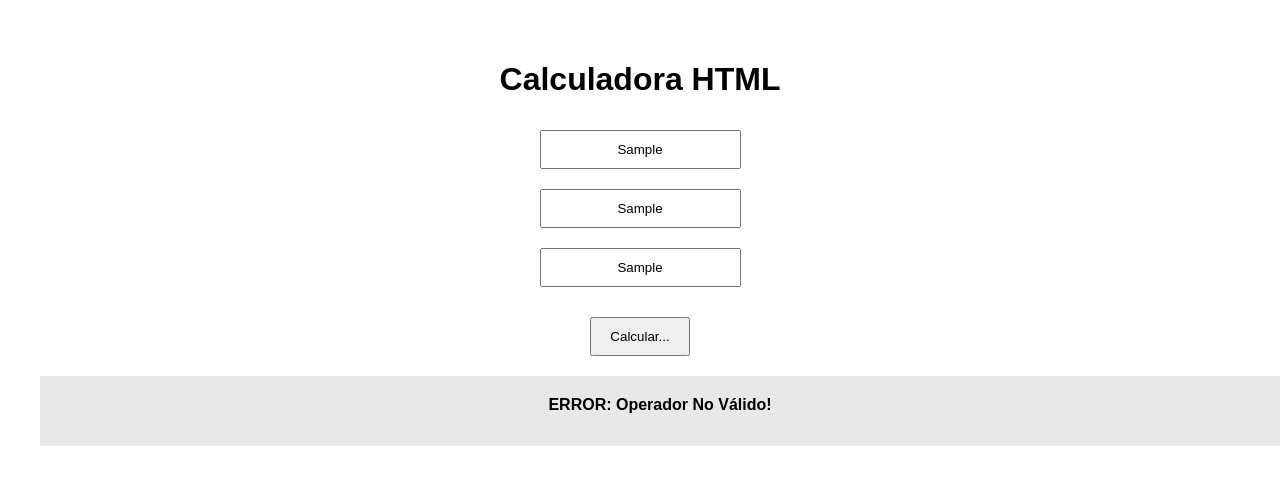
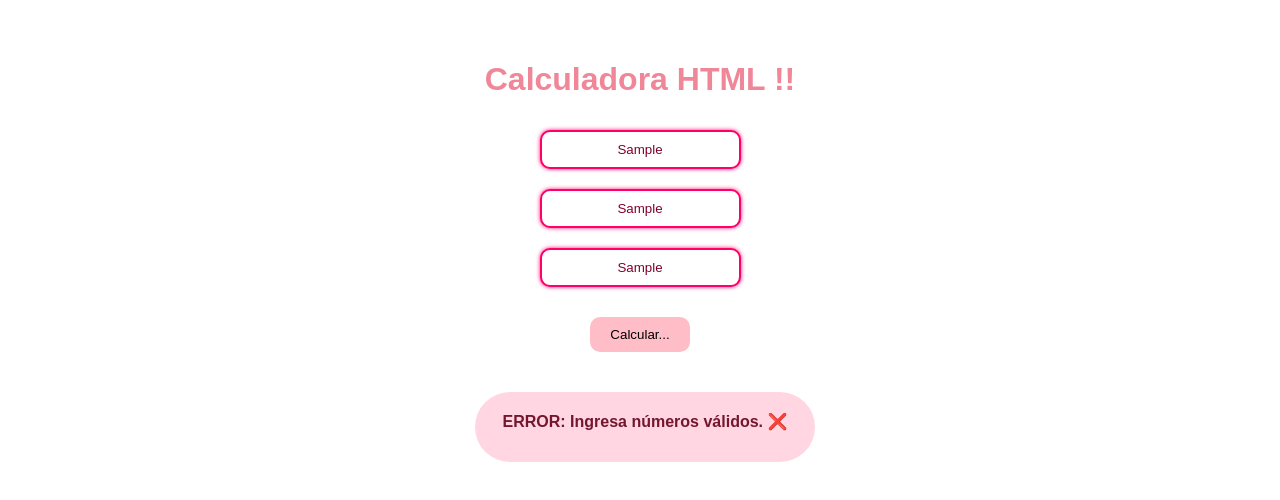
Before and after one commit to Nattalic/TALLER-DE-JAVASCRIPT, a plain HTML site: page index.html in a window 1280 px wide. Both pictures are taken after typing "Sample", "Sample", "Sample" into the empty fields and a click on the button "Calcular...". Drawn offline with Linux system fonts and the light colour scheme.

Commit message:
se agregaron colores

```diff
--- a/index.html
+++ b/index.html
@@ -10,12 +10,12 @@
 
 <body>
     <div class="general">
-        <h1>Calculadora HTML</h1>
+        <h1>Calculadora HTML !!</h1>
 
         <!--------------OPERADORES------------>
 
         <div class="input"><input type="text" id="operador1" placeholder="Operador 1"></div>
-        <div class="input"><input type="text" id="operadores" placeholder="+,-,*,/"></div>
+        <div class="input"><input type="text" id="operadores" placeholder="+ , - , *, / , ** , %"></div>
         <div class="input"><input type="text" id="operador2" placeholder="Operador 2"></div>
 
         <!-------------- BOTON------------>
--- a/script.js
+++ b/script.js
@@ -1,36 +1,37 @@
 document.getElementById("calcular").addEventListener("click", function() {
     // OBTENER VARIABLES
-    let op1 = document.getElementById("operador1").value;
-    let operador = document.getElementById("operadores").value;
-    let op2 = document.getElementById("operador2").value;
+    let operador1 = document.getElementById("operador1").value;
+    let operadores = document.getElementById("operadores").value;
+    let operador2 = document.getElementById("operador2").value;
     let resultado = document.getElementById("resultado");
-    let num1 = Number(op1);
-    let num2 = Number(op2);
+    let num1 = parseInt(operador1);
+    let num2 = parseInt(operador2);
 
     // VALIDAR SI ES UN NUMERO
-    if (parseInt(op1) || parseInt(op2)) {
-        resultado.textContent = "ERROR: Ingresa números válidos.";
+    if (isNaN(operador1) || isNaN(operador2)) {
+        resultado.textContent = "ERROR: Ingresa números válidos.  ❌";
         return;
     }
 
-    // Validar operador y realizar operación
-    if (operador === "+") {
-        resultado.textContent = "Resultado: " + (num1 + num2);
-    } else if (operador === "-") {
-        resultado.textContent = "Resultado: " + (num1 - num2);
-    } else if (operador === "**") {
-        resultado.textContent = "Resultado: " + (num1 ** num2);
-    } else if (operador === "%") {
-        resultado.textContent = "Resultado: " + (num1 % num2);
-    } else if (operador === "*") {
-        resultado.textContent = "Resultado: " + (num1 * num2);
-    } else if (operador === "/") {
+    // REALIZAR OPERACIÓN
+    if (operadores === "+") {
+        resultado.textContent = "Resultado: " + (num1 + num2) + " :)";
+    } else if (operadores === "-") {
+        resultado.textContent = "Resultado: " + (num1 - num2) + " :)";
+    } else if (operadores === "**") {
+        resultado.textContent = "Resultado: " + (num1 ** num2) + " :)";
+    } else if (operadores === "%") {
+        resultado.textContent = "Resultado: " + (num1 % num2) + " :)";
+    } else if (operadores === "*") {
+        resultado.textContent = "Resultado: " + (num1 * num2) + " :)";
+    } else if (operadores === "/") {
         if (num2 === 0) {
-            resultado.textContent = "ERROR: ¡No se puede dividir por cero!";
+            resultado.textContent = "ERROR: ¡No se puede dividir por cero!  ❌";
         } else {
-            resultado.textContent = "Resultado: " + (num1 / num2);
+            resultado.textContent = "Resultado: " + (num1 / num2) + " :)";
         }
     } else {
-        resultado.textContent = "ERROR: Operador No Válido!";
+        resultado.textContent = "ERROR: Operador No Válido!  ❌"; //VALIDAR OPERADOR
     }
 });
+    // FIN
--- a/style.css
+++ b/style.css
@@ -11,13 +11,19 @@ body {
 
 h1 {
     text-align: center;
+    color: rgb(240, 135, 153);
     font-family:Arial, Helvetica, sans-serif;
     font-weight:700;
 }
 
 input {
+    border: 2px solid rgb(255, 0, 106);
+    box-shadow: 0 0 4px rgb(255, 26, 122);
+    color: rgb(129, 0, 43);
+    border-radius: 10px;
     text-align: center;
     padding: 10px;
+    outline: none;
 }
 .input {
     padding: 10px;
@@ -34,10 +40,18 @@ input {
 }
 
 button {
+    border-radius: 10px;
+    cursor: pointer;
+    border: none;
+    background-color: rgb(255, 189, 200);
     margin-top: 20px;
     margin-left: 550px;
     width: 100px;
     padding: 10px;
+}
+
+button:hover {
+    background-color: rgb(255, 137, 157);
 }
 
 .line {
@@ -51,12 +65,14 @@ button {
     text-align: center;
     font-family:Arial, Helvetica, sans-serif;
     font-weight:700;
-    text-align: center;
     margin-top: 20px;
-    color: rgb(0, 0, 0);
+    color: rgb(116, 22, 46);
     padding: 20px;
     width: 5px;
     height: 30px;
-    background-color: rgb(232, 232, 232);
-    width: 100%;
+    background-color: rgb(255, 214, 226);
+    width: 25%;
+    border-radius: 90px;
+    margin-top: 40px;
+    margin-left: 435px;
 }
```
